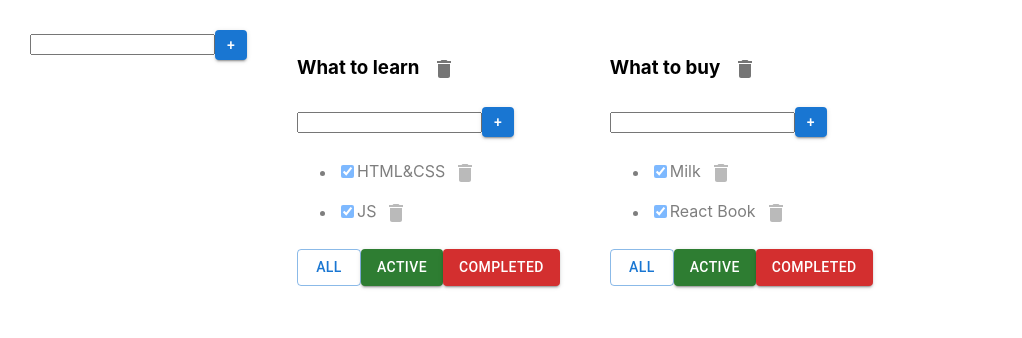
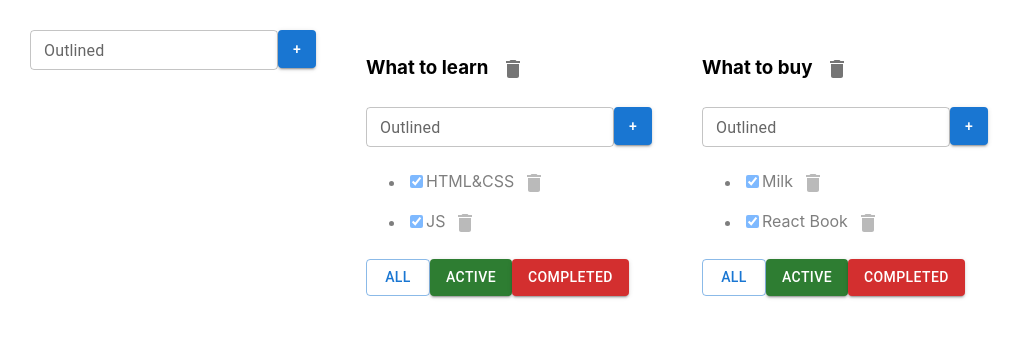
Before and after one commit to Alex-hapa/ToDoit-kamasutra, a React (Create React App) app: page / in a window 1280 px wide. Shown: the top 338 px of the page, without its empty margins (0-1022 px from the left). Built offline with nearby package versions, Linux system fonts and the light colour scheme.

Commit message:
add styles to input

```diff
--- a/src/AddItemForm.tsx
+++ b/src/AddItemForm.tsx
@@ -1,5 +1,6 @@
 import React, {ChangeEvent, KeyboardEvent, useState} from 'react';
 import Button from '@mui/material/Button';
+import TextField from '@mui/material/TextField';
 
 type AddItemFormPropsType = {
     addItem: (title: string) => void
@@ -30,17 +31,27 @@ export function AddItemForm(props: AddItemFormPropsType) {
         }
     }
     const buttonStyles = {
-        maxWidth: '30px',
-        maxHeight: '30px',
-        minWidth: '30px',
-        minHeight: '30px',
+        maxWidth: '38px',
+        maxHeight: '38px',
+        minWidth: '38px',
+        minHeight: '38px',
     }
     return <div>
-        <input value={title}
-               onChange={onChangeHandler}
-               onKeyPress={onKeyPressHandler}
-               className={error ? 'error' : ''}
+        {/*<input value={title}*/}
+        {/*       onChange={onChangeHandler}*/}
+        {/*       onKeyPress={onKeyPressHandler}*/}
+        {/*       className={error ? 'error' : ''}*/}
+        {/*/>*/}
+        <TextField
+            value={title}
+            id="outlined-basic"
+            label="Outlined"
+            size='small'
+            variant="outlined"
+            onChange={onChangeHandler}
+            onKeyPress={onKeyPressHandler}
         />
+
         <Button onClick={addItem} style={buttonStyles} variant="contained">+</Button>
 
         {error && <div className="error-message">{error}</div>}
```
